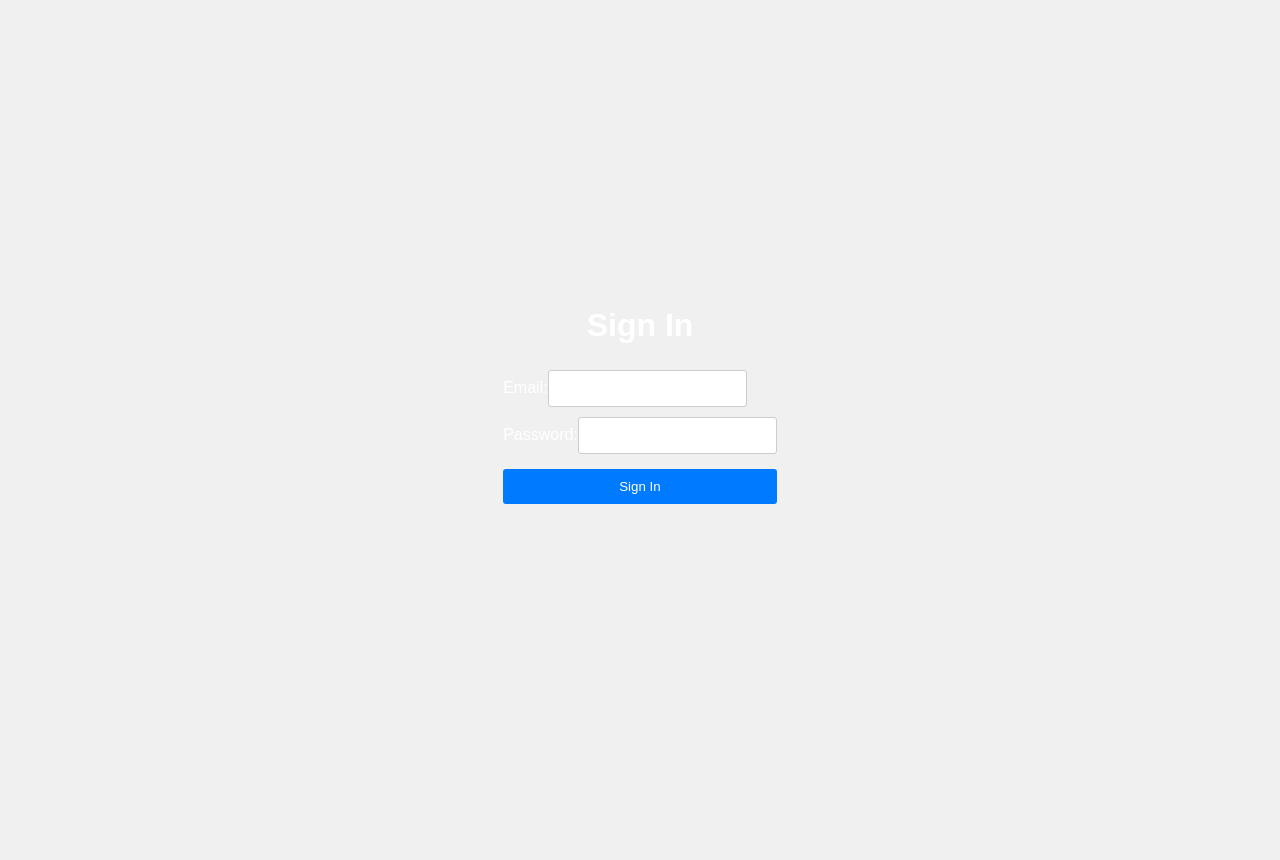
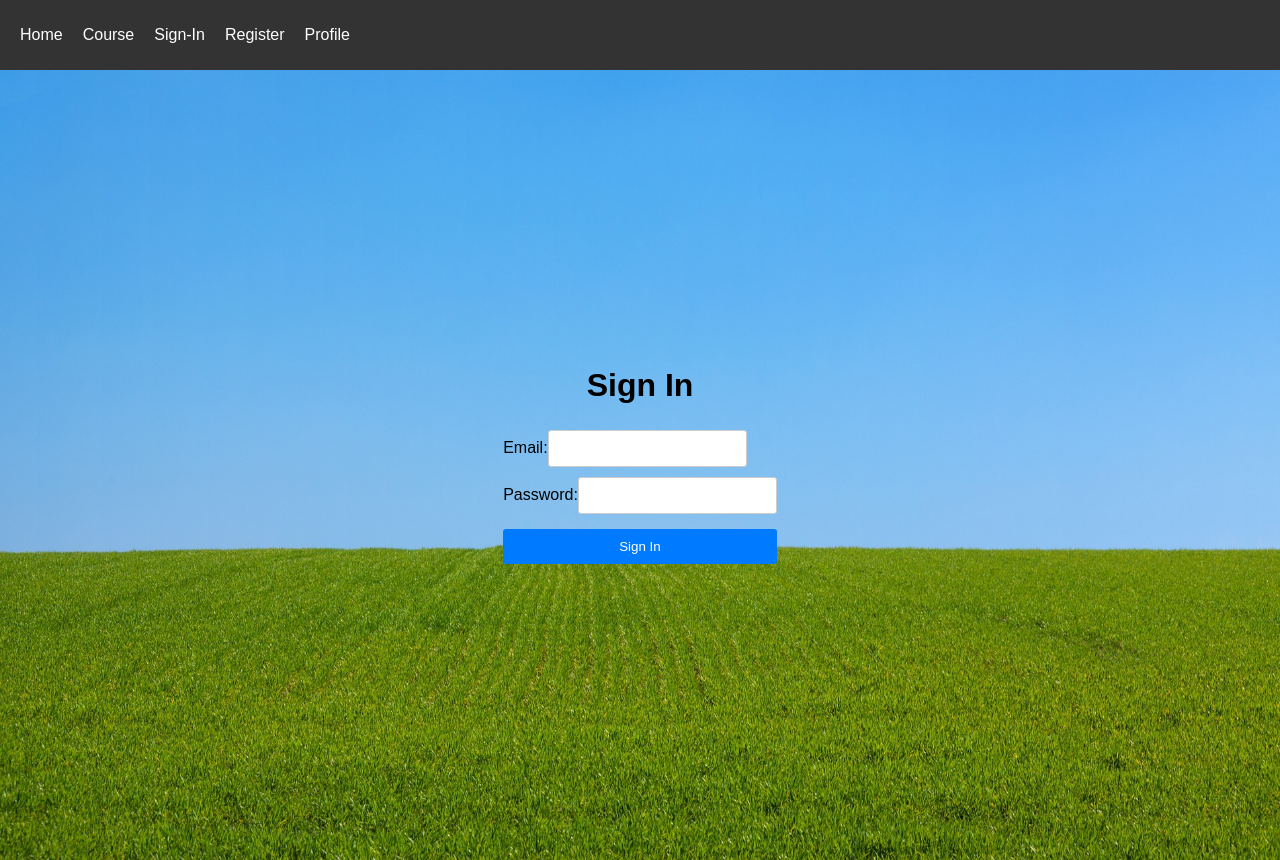
Before and after one commit to WSU-4110/LearningManagementSystem, a React (Create React App) app in the folder frontend/: page /signin in a window 1280 px wide. Before the commit the page ends 800 px from the top, so only its background shows below. Built offline with nearby package versions, Linux system fonts and the light colour scheme.

Commit message:
sprint1 version; added navbar back

```diff
--- a/frontend/src/App.js
+++ b/frontend/src/App.js
@@ -2,7 +2,7 @@ import { BrowserRouter as Router, Route, Routes } from 'react-router-dom';
 
 import './css/App.css';
 
-//import Navbar from './components/navbar.component';
+import Navbar from './components/navbar.component';
 import Dashboard from './components/dashboard.component';
 import Course from './components/course.component';
 import Signin from './components/signin.component';
@@ -13,6 +13,7 @@ import ProfilePage from './components/profilePage.component';
 export default function App() {
   return (
     <Router>
+      <Navbar />
       <Routes>
         <Route path = '/' element={<Dashboard/>} />
         <Route path = '/course/:id' element={<Course/>} />
--- a/frontend/src/components/assignment.component.js
+++ b/frontend/src/components/assignment.component.js
@@ -11,11 +11,20 @@ export default function Assignment() {
         }
         getAssignment();
     }, []);
+    function handleSubmit() {
+        console.log('thank you for your submission');
+    }
     return (
         <div>
             <h2>{assignment && assignment.name}</h2>
             <p>{assignment && assignment.dueDate}</p>
             <p>{assignment && assignment.content}</p>
+            <form>
+                <input type="file"/>
+                <button type="button" onClick={handleSubmit}>
+                    Submit
+                </button>
+            </form>
         </div>
     );
 }
--- a/frontend/src/components/navbar.component.js
+++ b/frontend/src/components/navbar.component.js
@@ -17,6 +17,9 @@ export default function Navbar() {
                         <Link to="/signin">Sign-In</Link>
                     </li>
                     <li>
+                        <Link to="/register">Register</Link>
+                    </li>
+                    <li>
                         <Link to="/profilepage">Profile</Link>
                     </li>
                 </ul>
--- a/frontend/src/css/Signin.css
+++ b/frontend/src/css/Signin.css
@@ -7,8 +7,8 @@ body {
     align-items: center;
     height: 100vh;
     margin: 0;
-    /*background-image: url('background2.jpg');*/
-    background-size:cover;
+    background-image: url('fieldBackground.jpg');
+    background-size: cover;
   }
 
   .container {
@@ -22,7 +22,7 @@ body {
 
   h1 {
     text-align: center;
-    color: #ffffff;
+    color: #000000;
   }
 
   form {
@@ -32,7 +32,7 @@ body {
 
   label {
     margin: 5px 0;
-    color: #ffffff;
+    color: #000000;
   }
 
   input {
```
Also changed, not shown: frontend/src/css/fieldBackground.jpg (added), 1 other file (tests, documents, lock files or other folders).
